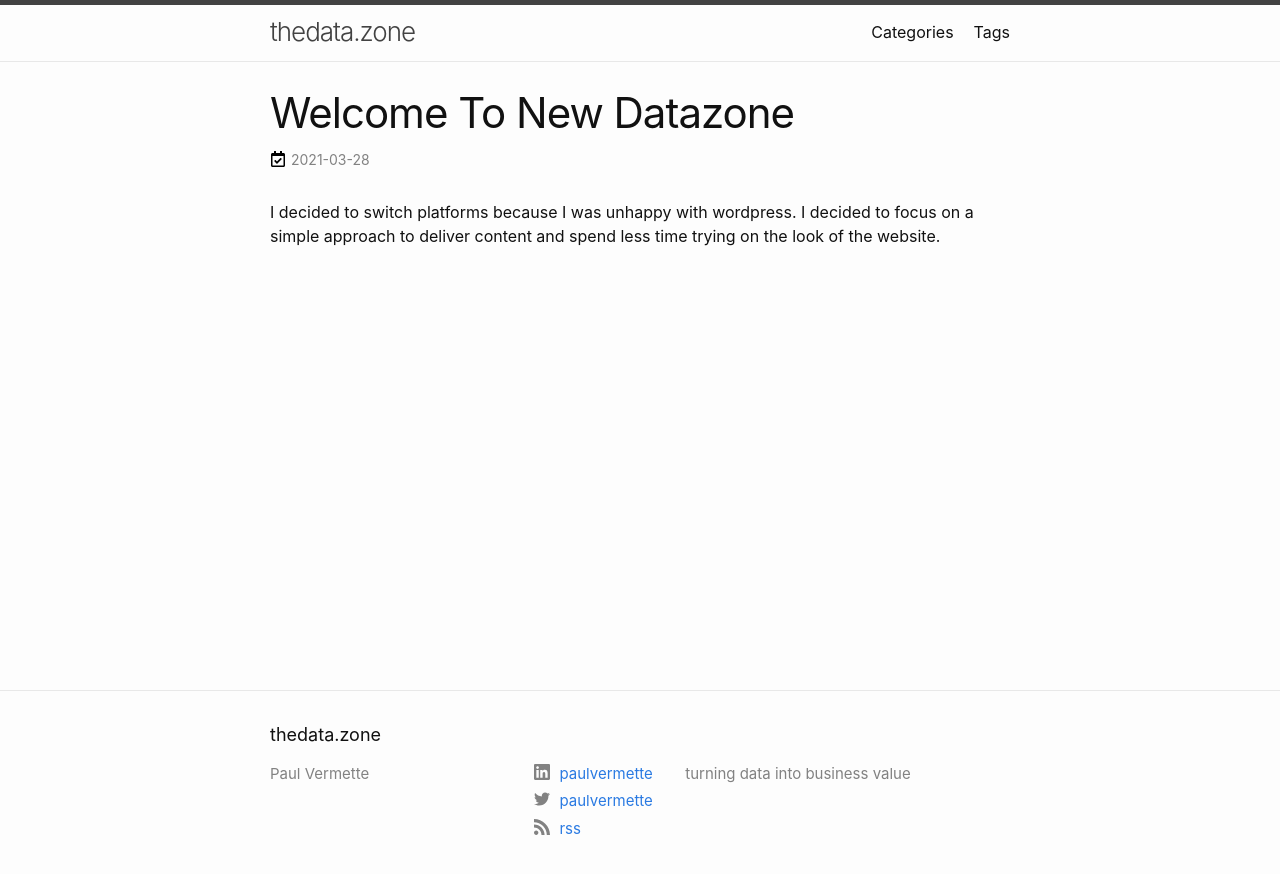
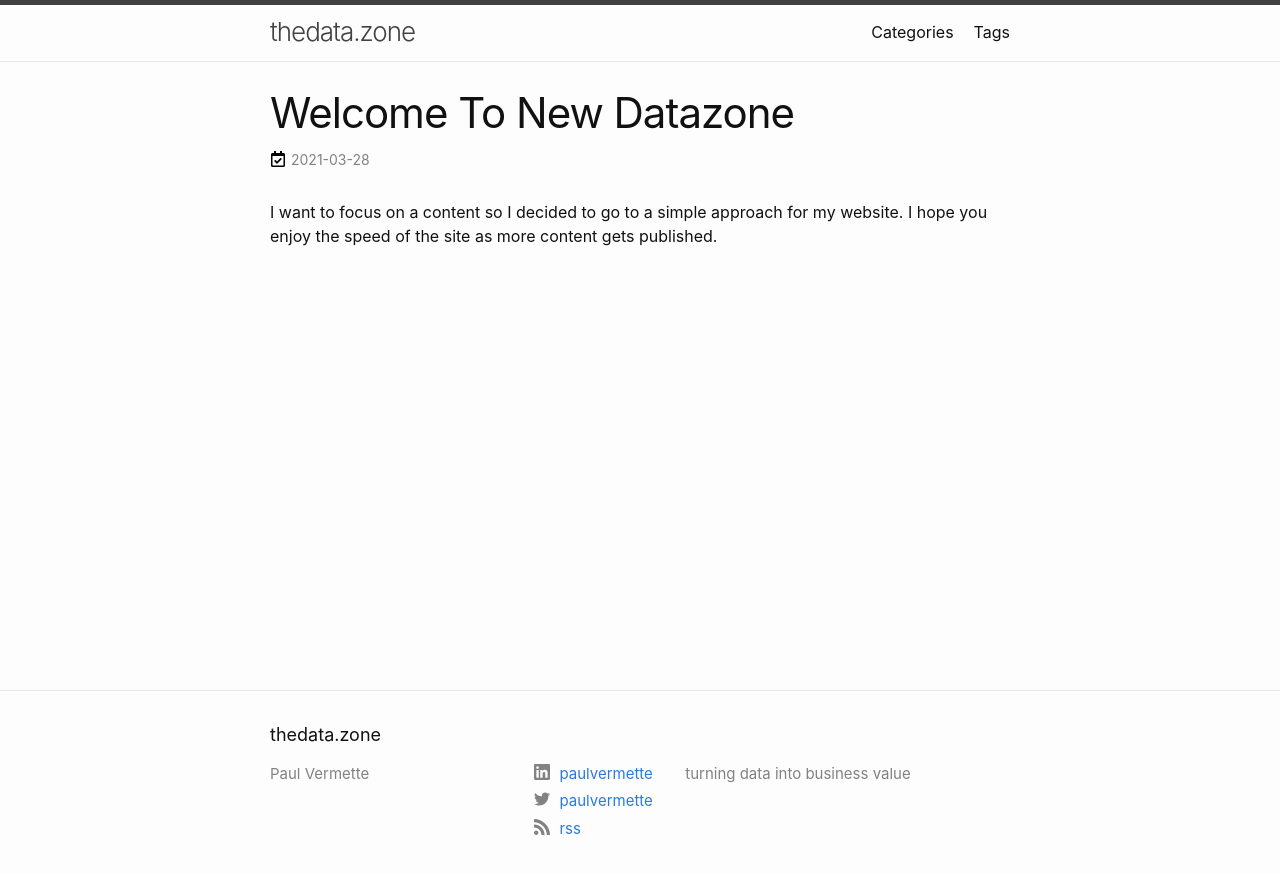
Before and after one commit to pauliev/pauliev.github.io, a Jekyll site: the page built from _posts/2021-03-28-welcome-to-new-datazone.md, in a window 1280 px wide. Shown: the top 874 px of the page. Built offline with Jekyll 4.4.1, drawn with Linux system fonts in a browser that asks for light colours.

Commit message:
Update 2021-03-28-welcome-to-new-datazone.md

```diff
--- a/_posts/2021-03-28-welcome-to-new-datazone.md
+++ b/_posts/2021-03-28-welcome-to-new-datazone.md
@@ -2,4 +2,4 @@
 layout: post
 category: news
 ---
-I decided to switch platforms because I was unhappy with wordpress. I decided to focus on a simple approach to deliver content and spend less time trying on the look of the website.
+I want to focus on a content so I decided to go to a simple approach for my website. I hope you enjoy the speed of the site as more content gets published.
```
